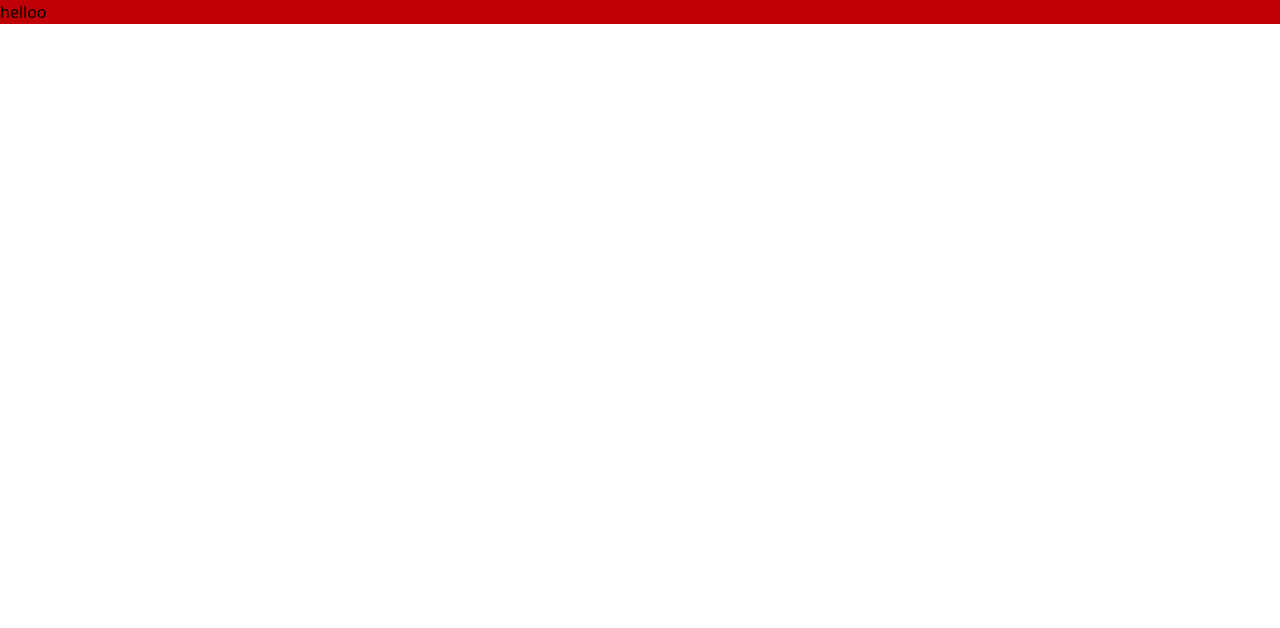
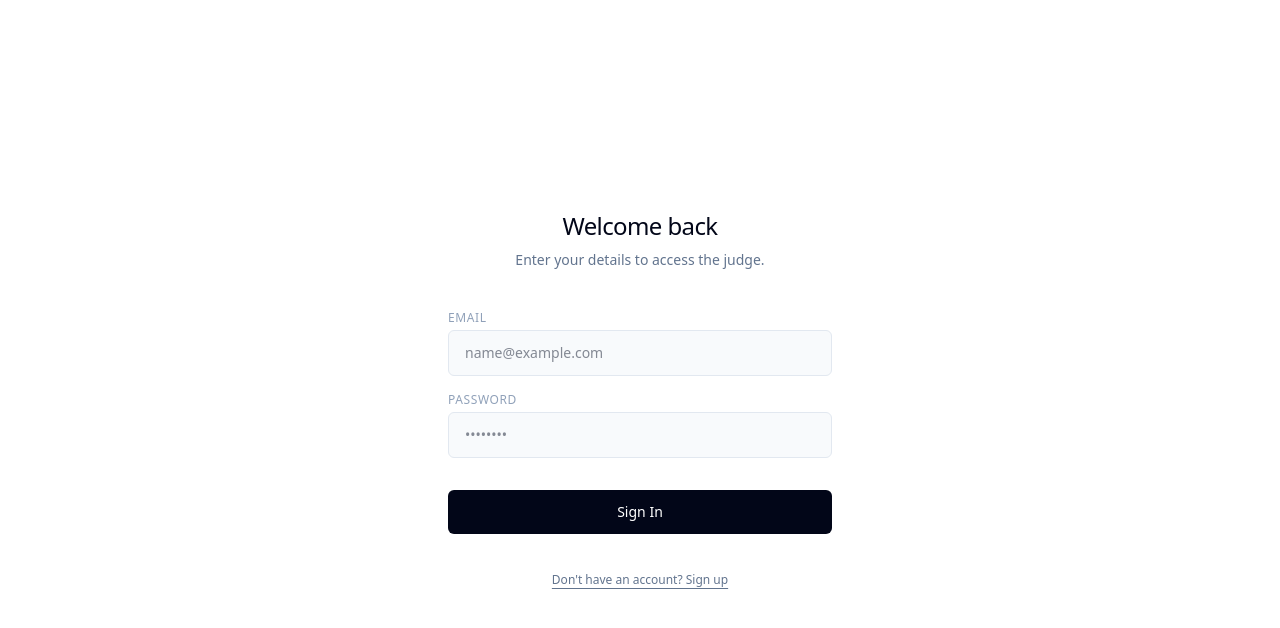
Before and after one commit to Praveenstein/online-judge, a React app in the folder frontend/: page / in a window 1280 px wide. Shown: the top 628 px of the page. Built offline with nearby package versions, Linux system fonts and the light colour scheme; the HTML template or start-up script is replaced by a standard one.

Commit message:
Feat: Add login page.

```diff
--- a/frontend/src/App.jsx
+++ b/frontend/src/App.jsx
@@ -1,13 +1,10 @@
-import { useState } from 'react'
-import './App.css'
+import Auth from './components/Auth'
 
 function App() {
   return (
-    <>
-      <div className='bg-red-700'>
-        helloo
-      </div>
-    </>
+    <div className="App">
+      <Auth />
+    </div>
   )
 }
 
--- /dev/null
+++ b/frontend/src/components/Auth.jsx
@@ -0,0 +1,91 @@
+import React, { useState } from 'react';
+import axios from 'axios';
+
+const Auth = () => {
+  const [isLogin, setIsLogin] = useState(true);
+  const [email, setEmail] = useState('');
+  const [password, setPassword] = useState('');
+  const [error, setError] = useState('');
+
+  const handleSubmit = async (e) => {
+    e.preventDefault();
+    setError('');
+
+    const endpoint = isLogin ? '/auth/login' : '/auth/register';
+    const payload = { email, password };
+
+    try {
+      const response = await axios.post(`http://localhost:8000${endpoint}`, payload);
+
+      if (isLogin) {
+        localStorage.setItem('token', response.data.access_token);
+        alert('Logged in successfully!');
+      } else {
+        alert('Account created! You can now login.');
+        setIsLogin(true);
+      }
+    } catch (err) {
+      setError(err.response?.data?.detail || 'Something went wrong');
+    }
+  };
+
+  return (
+    <div className="min-h-screen flex items-center justify-center bg-white text-slate-900 font-sans px-4">
+      <div className="w-full max-w-sm">
+        <div className="mb-10 text-center">
+          <h1 className="text-2xl font-light tracking-tight text-slate-950">
+            {isLogin ? 'Welcome back' : 'Create an account'}
+          </h1>
+          <p className="text-sm text-slate-500 mt-2">
+            {isLogin ? 'Enter your details to access the judge.' : 'Join the coding community.'}
+          </p>
+        </div>
+
+        <form onSubmit={handleSubmit} className="space-y-4">
+          <div>
+            <label className="block text-xs font-medium uppercase tracking-wider text-slate-400 mb-1">Email</label>
+            <input
+              type="email"
+              required
+              className="w-full px-4 py-3 bg-slate-50 border border-slate-200 rounded-md focus:outline-none focus:border-slate-900 transition-colors text-sm"
+              placeholder="name@example.com"
+              value={email}
+              onChange={(e) => setEmail(e.target.value)}
+            />
+          </div>
+          <div>
+            <label className="block text-xs font-medium uppercase tracking-wider text-slate-400 mb-1">Password</label>
+            <input
+              type="password"
+              required
+              className="w-full px-4 py-3 bg-slate-50 border border-slate-200 rounded-md focus:outline-none focus:border-slate-900 transition-colors text-sm"
+              placeholder="••••••••"
+              value={password}
+              onChange={(e) => setPassword(e.target.value)}
+            />
+          </div>
+
+          {error && <p className="text-red-500 text-xs mt-2">{error}</p>}
+
+          <button
+            type="submit"
+            className="w-full bg-slate-950 text-white py-3 rounded-md text-sm font-medium hover:bg-slate-800 transition-all mt-4"
+          >
+            {isLogin ? 'Sign In' : 'Create Account'}
+          </button>
+        </form>
+
+        <div className="mt-8 text-center">
+          <button
+            onClick={() => setIsLogin(!isLogin)}
+            className="text-xs text-slate-500 hover:text-slate-950 underline underline-offset-4"
+          >
+            {isLogin ? "Don't have an account? Sign up" : "Already have an account? Log in"}
+          </button>
+        </div>
+      </div>
+    </div>
+  );
+};
+
+export default Auth;
```
